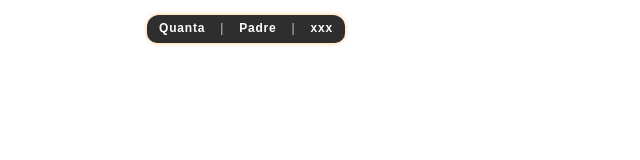
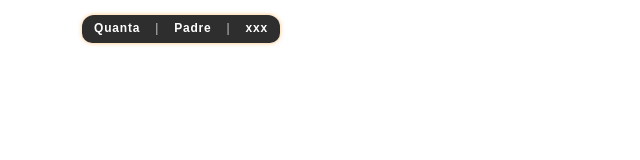
Before and after one commit to Atlan-obf/atlan.github.io, a plain HTML site: page index.html in a window 1280 px wide. Shown: the whole page, without its empty margins (0-640 px from the left). Drawn offline with Linux system fonts and the light colour scheme; a web font is replaced by a local one.

Commit message:
Update style.css

```diff
--- a/style.css
+++ b/style.css
@@ -7,7 +7,7 @@ body {
 #player-info {
     position: absolute;
     top: 15px;
-    right: 935px;
+    right: 1000px;
     background: #101010de;
     padding: 7px 9px;
     min-width: 180px;
```
